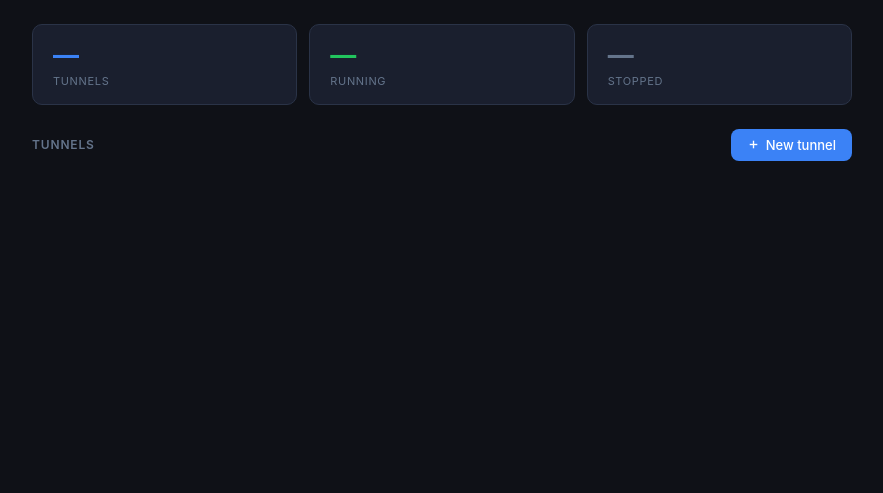
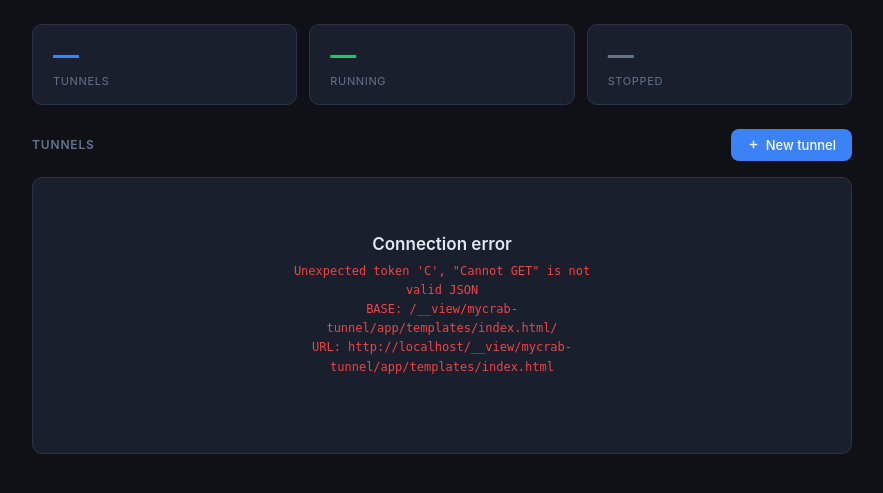
Before and after one commit to isgudtek/ha-mycrab-tunnel, a Python web app: template mycrab-tunnel/app/templates/index.html in a window 1280 px wide. Shown: the part 56-549 px from the top of the page, without its empty margins (198-1081 px from the left). Run offline with Jinja, Linux system fonts and the light colour scheme; the template is opened without the code that fills it, so the values that code supplies are empty.

Commit message:
debug: show connection error details in UI

```diff
--- a/mycrab-tunnel/app/templates/index.html
+++ b/mycrab-tunnel/app/templates/index.html
@@ -330,7 +330,14 @@
 }
 
 async function loadTunnels() {
-  const data = await api('GET', '/api/tunnels');
+  let data;
+  try {
+    data = await api('GET', '/api/tunnels');
+  } catch(e) {
+    document.getElementById('list').innerHTML = `<div class="empty"><h3>Connection error</h3><p style="color:var(--red);font-family:monospace;font-size:12px">${e.message}<br>BASE: ${BASE}<br>URL: ${location.href}</p></div>`;
+    _pollTimer = setTimeout(loadTunnels, 5000);
+    return;
+  }
   _tunnels = Array.isArray(data) ? data : [];
 
   const list = document.getElementById('list');
```
